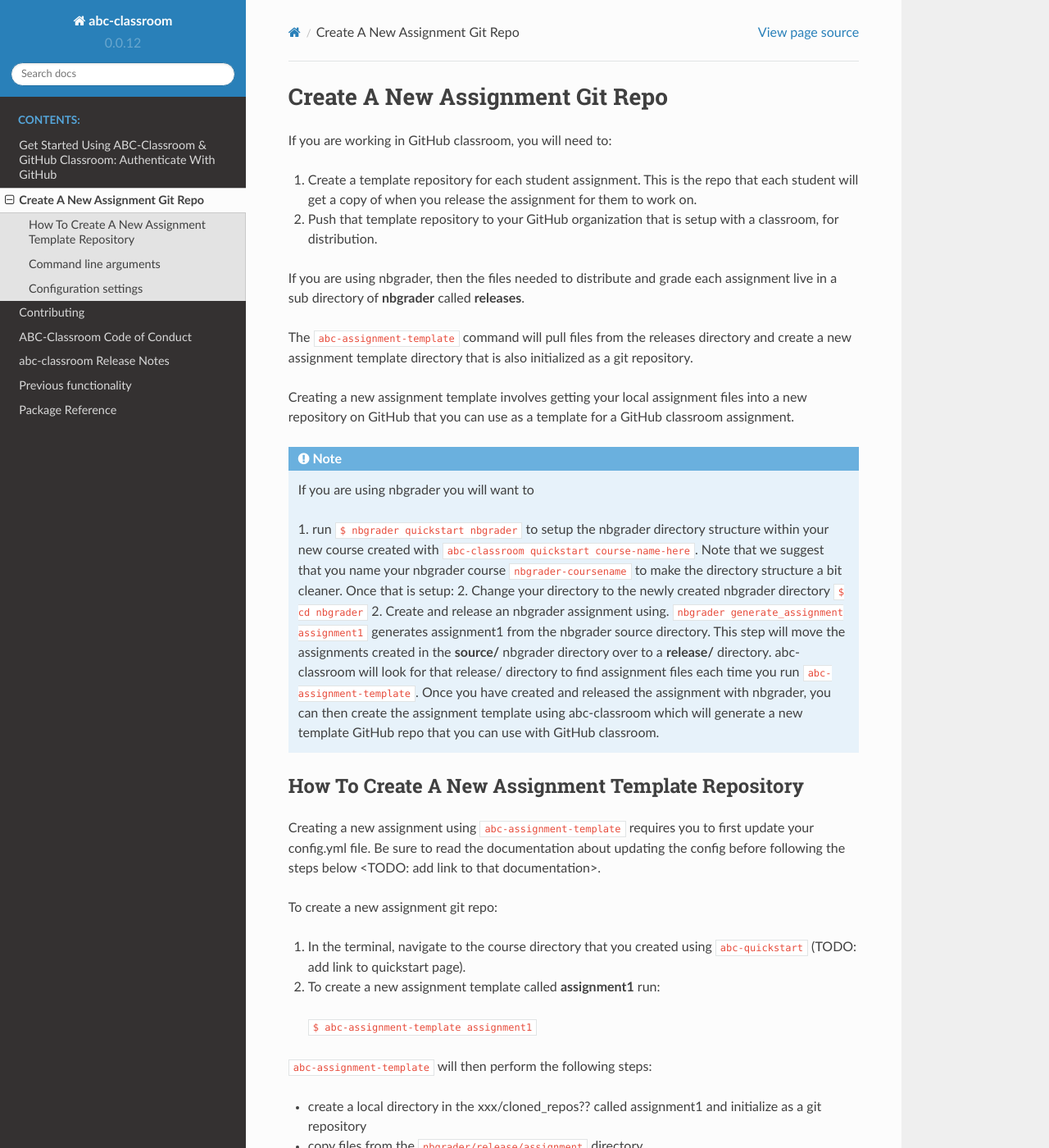
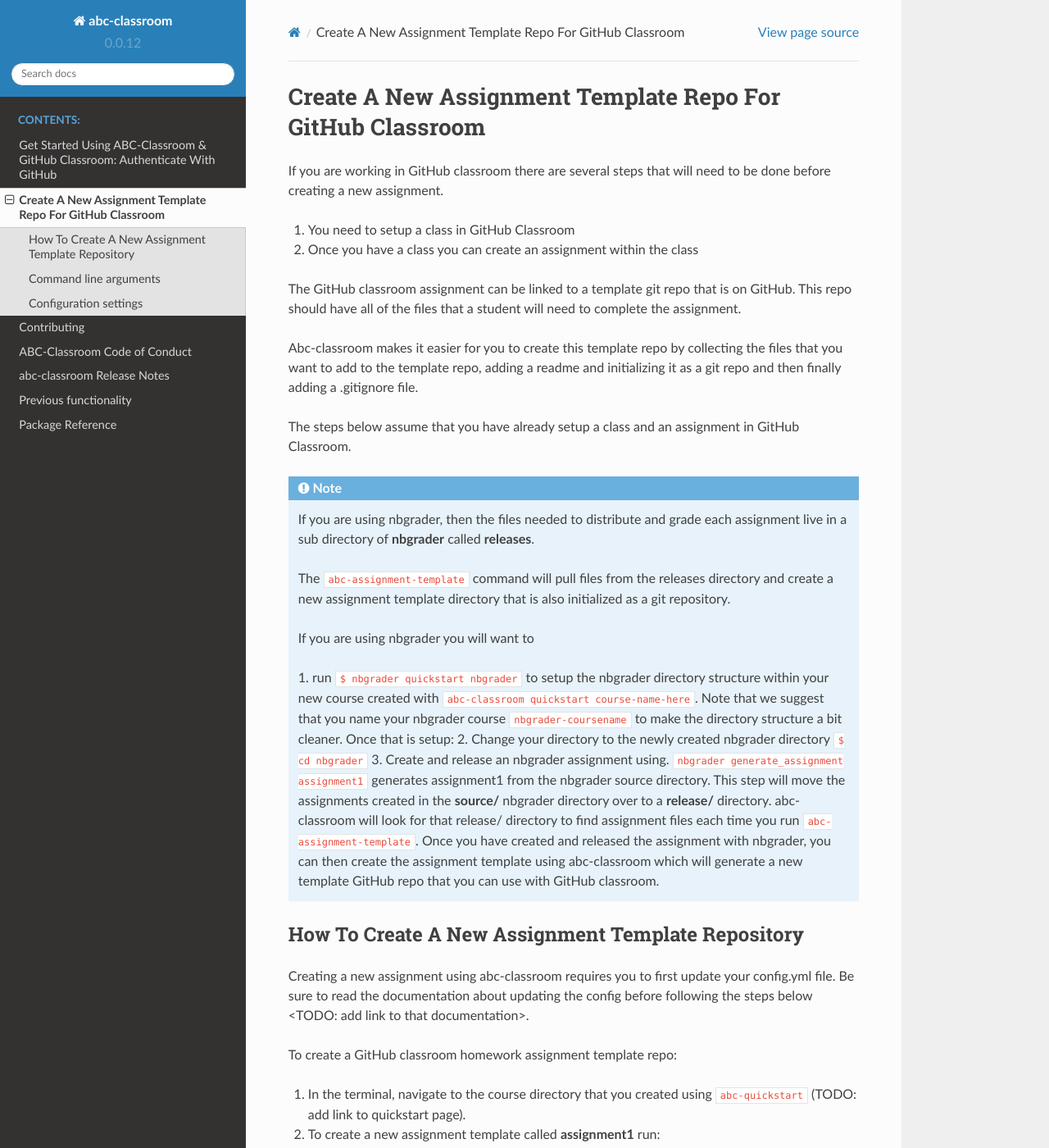
Before and after one commit to earthlab/abc-classroom, a Sphinx documentation site: the page built from docs/new_assignment.rst, in a window 1280 px wide and 1400 px high. Shown: the whole window at 82% size. Built offline with Sphinx 7.4.7 and the Read the Docs theme 2.0.0, drawn with Linux system fonts in a browser that asks for light colours; some of the changed text lies outside the part shown.

Commit message:
updates to docs'

```diff
--- a/docs/new_assignment.rst
+++ b/docs/new_assignment.rst
@@ -1,72 +1,85 @@
-Create A New Assignment Git Repo
---------------------------------
+Create A New Assignment Template Repo For GitHub Classroom
+----------------------------------------------------------
 
-If you are working in GitHub classroom, you will need to:
+If you are working in GitHub classroom there are several steps that will need to
+be done before creating a new assignment.
 
-1. Create a template repository for each student assignment. This is the repo that each student will get a copy of when you release the assignment for them to work on.
-2. Push that template repository to your GitHub organization that is setup with a classroom, for distribution.
+1. You need to setup a class in GitHub Classroom
+2. Once you have a class you can create an assignment within the class
 
-If you are using nbgrader, then the files needed to distribute and grade each assignment
-live in a sub directory of **nbgrader** called **releases**.
+The GitHub classroom assignment can be linked to a template git repo that is on GitHub.
+This repo should have all of the files that a student will need to complete the assignment.
 
-The ``abc-assignment-template`` command will pull files from the releases directory
-and create a new assignment template directory that is also initialized as a git
-repository.
+Abc-classroom makes it easier for you to create this template repo by collecting
+the files that you want to add to the template repo, adding a readme and
+initializing it as a git repo and then finally adding a .gitignore file.
 
-Creating a new assignment template involves getting your local assignment
-files into
-a new repository on GitHub that you can use as a template for a GitHub
-classroom assignment.
+The steps below assume that you have already setup a class and an assignment in
+GitHub Classroom.
 
 .. note::
-   If you are using nbgrader you will want to
+  If you are using nbgrader, then the files needed to distribute and grade each assignment
+  live in a sub directory of **nbgrader** called **releases**.
 
-   1. run ``$ nbgrader quickstart nbgrader``
-   to setup the nbgrader directory structure within your new course created with
-   ``abc-classroom quickstart course-name-here``. Note that we suggest that you name
-   your nbgrader course ``nbgrader-coursename`` to make the directory structure
-   a bit cleaner. Once that is setup:
-   2. Change your directory to the newly created nbgrader directory ``$ cd nbgrader``
-   2. Create and release an nbgrader assignment using.
-   ``nbgrader generate_assignment assignment1`` generates assignment1 from the
-   nbgrader source directory. This step will move the
-   assignments created in the **source/** nbgrader directory over to a **release/**
-   directory. abc-classroom will look for that release/ directory to find
-   assignment files each time you run ``abc-assignment-template``. Once you have
-   created and released the assignment with nbgrader, you can then
-   create the assignment template using abc-classroom which will generate a new
-   template GitHub repo that you can use with GitHub classroom.
+  The ``abc-assignment-template`` command will pull files from the releases directory
+  and create a new assignment template directory that is also initialized as a git
+  repository.
+
+  If you are using nbgrader you will want to
+
+  1. run ``$ nbgrader quickstart nbgrader``
+  to setup the nbgrader directory structure within your new course created with
+  ``abc-classroom quickstart course-name-here``. Note that we suggest that you name
+  your nbgrader course ``nbgrader-coursename`` to make the directory structure
+  a bit cleaner. Once that is setup:
+  2. Change your directory to the newly created nbgrader directory ``$ cd nbgrader``
+  3. Create and release an nbgrader assignment using.
+  ``nbgrader generate_assignment assignment1`` generates assignment1 from the
+  nbgrader source directory. This step will move the
+  assignments created in the **source/** nbgrader directory over to a **release/**
+  directory. abc-classroom will look for that release/ directory to find
+  assignment files each time you run ``abc-assignment-template``. Once you have
+  created and released the assignment with nbgrader, you can then
+  create the assignment template using abc-classroom which will generate a new
+  template GitHub repo that you can use with GitHub classroom.
+
 
 How To Create A New Assignment Template Repository
 ==================================================
 
-Creating a new assignment using ``abc-assignment-template`` requires you to first
+Creating a new assignment using abc-classroom requires you to first
 update your config.yml file. Be sure to read the documentation about updating the config
 before following the steps below <TODO: add link to that documentation>.
 
-To create a new assignment git repo:
+To create a GitHub classroom homework assignment template repo:
 
 1. In the terminal, navigate to the course directory that you created using ``abc-quickstart`` (TODO: add link to quickstart page).
 
 2. To create a new assignment template called **assignment1** run:
 
-  ``$ abc-assignment-template assignment1``
+  ``$ abc-new-template assignment1``
 
-``abc-assignment-template`` will then perform the following steps:
+``abc-new-template`` will then perform the following steps:
 
 * create a local directory in the xxx/cloned_repos?? called assignment1 and initialize as a git repository
 * copy files from the ``nbgrader/release/assignment`` directory
 * create any additional files as listed in ``config.yml``
+
+To push that repo to github as a template use:
+
+* ``abc-update-template` : this will both update the template repo with any files that you updated in the release/assignment directory.
 * create a new repository on GitHub with the name ``assignment1-template``
 * add and commit the local files, and push the contents to GitHub
+
+TODO: initialize this repo as a template repo!! issue opened on this.
 
 Command line arguments
 ======================
 
-Run `abc-assignment_template -h` to see the command line arguments. The output
+Run `abc-new-template -h` to see the command line arguments. The output
 is reproduced here::
 
-    usage: abc-assignment-template [-h] [--custom-message] [--local-only]
+    usage: abc-new-template [-h] [--custom-message] [--local-only]
                                    [--mode {delete,fail,merge}]
                                    assignment
 
```
